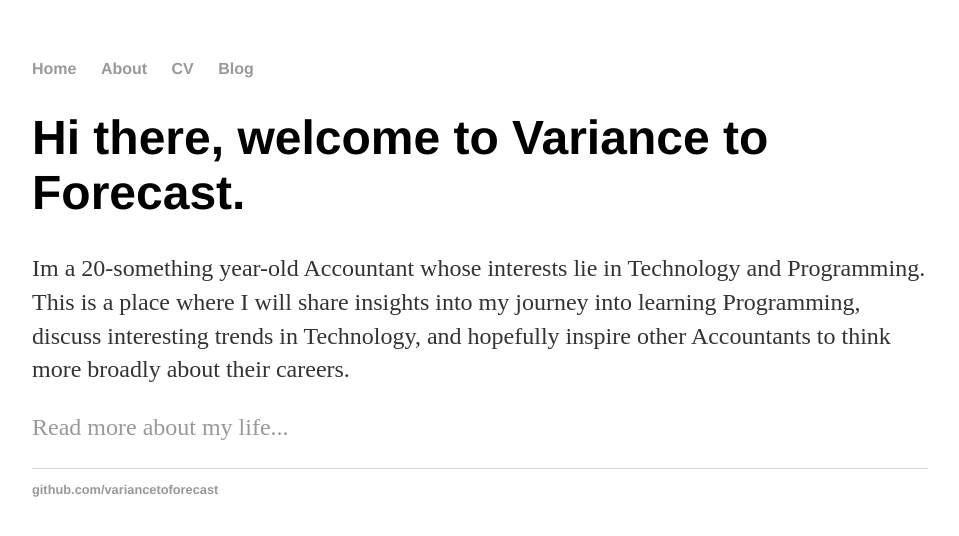
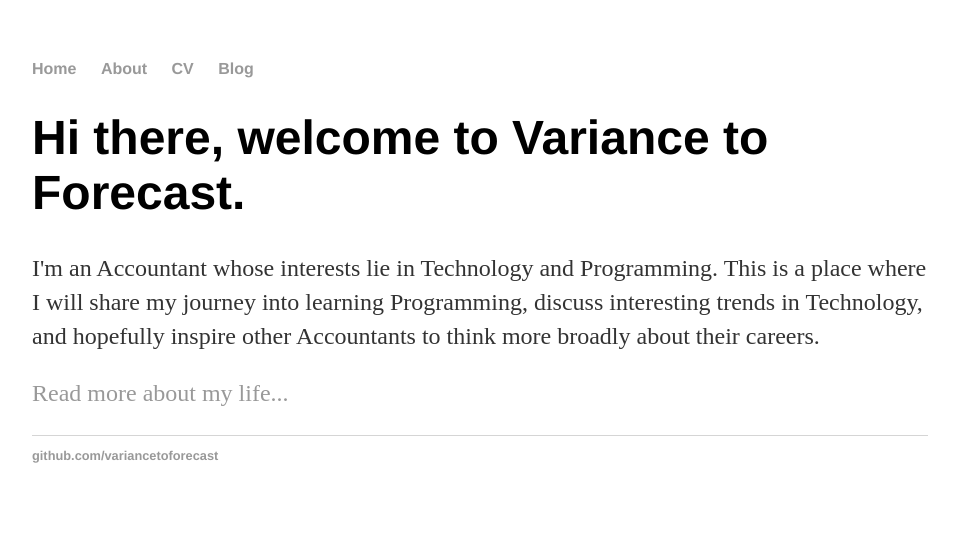
Before and after one commit to variancetoforecast/variancetoforecast.github.io, a Jekyll site: the page built from index.html, in a window 1280 px wide. Shown: the top 536 px of the page, without its empty margins (160-1119 px from the left). Built offline with Jekyll 4.4.1, drawn with Linux system fonts in a browser that asks for light colours.

Commit message:
Update index.html

```diff
--- a/index.html
+++ b/index.html
@@ -4,7 +4,7 @@ title: Variance to Forecast
 ---
 <div class="blurb">
 	<h1>Hi there, welcome to Variance to Forecast. </h1>
-	<p>Im a 20-something year-old Accountant whose interests lie in Technology and Programming. This is a place where I will share insights into my journey into learning Programming, discuss interesting trends in Technology, and hopefully inspire other Accountants to think more broadly about their careers.</p>
+	<p>I'm an Accountant whose interests lie in Technology and Programming. This is a place where I will share  my journey into learning Programming, discuss interesting trends in Technology, and hopefully inspire other Accountants to think more broadly about their careers.</p>
 	<p></p>
 
 	<p><a href="/about">Read more about my life...</a></p>
```
